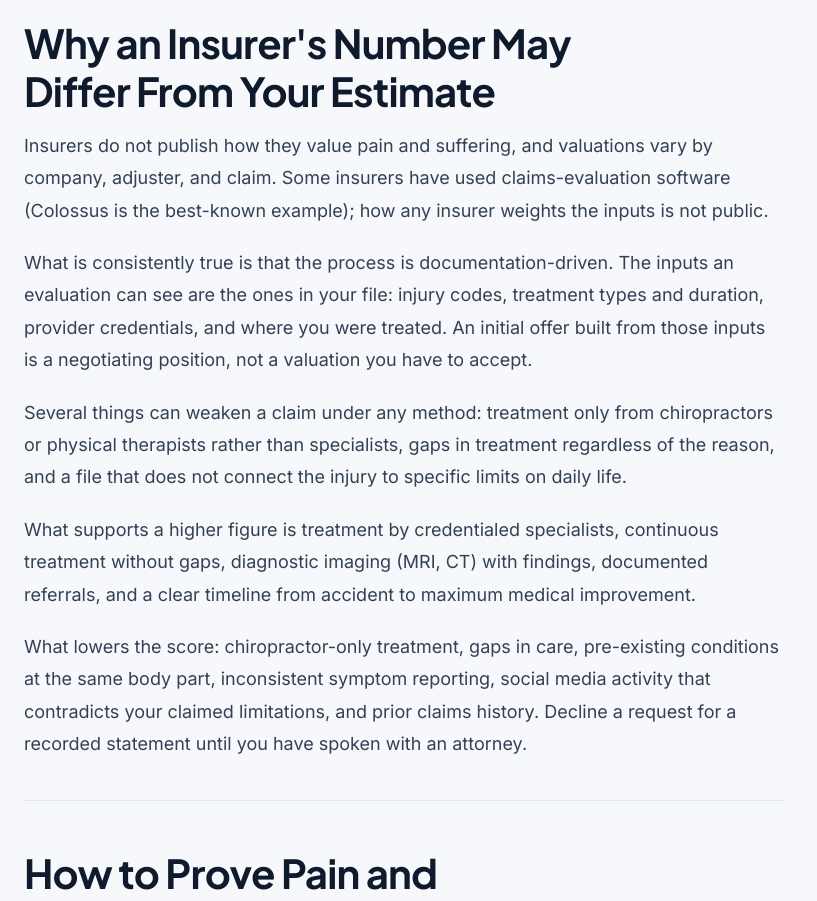
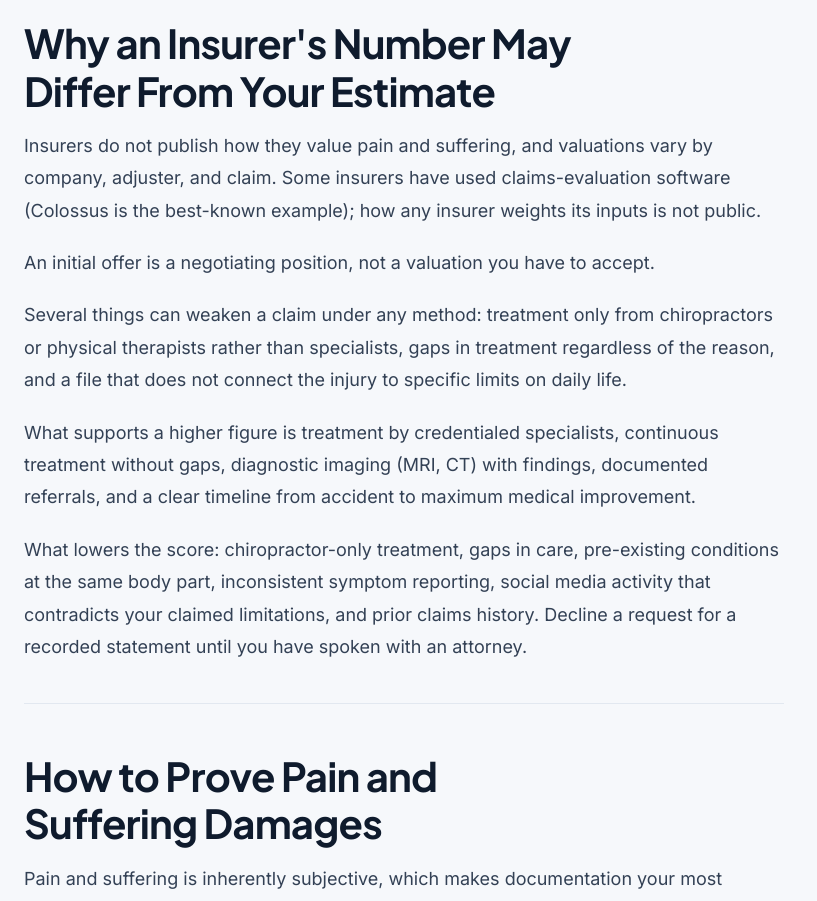
Before and after one commit to ab-554/settlebrook, a Next.js app: page /pain-and-suffering-calculator/guide in a window 1280 px wide. Shown: the part 5140-6041 px from the top of the page, without its empty margins (0-817 px from the left). Built offline with nearby package versions, Linux system fonts and the light colour scheme.

Commit message:
Remove unsourced claims from main tool pages (guide)
Co-Authored-By: Claude Sonnet 5.5 <noreply@anthropic.com>
Claude-Session: https://claude.ai/code/session_017fruwJ6neSFW2BDRtYh35p

```diff
--- a/app/pain-and-suffering-calculator/guide/page.tsx
+++ b/app/pain-and-suffering-calculator/guide/page.tsx
@@ -225,8 +225,8 @@ export default function GuidePage() {
             <hr style={{ borderColor: "var(--line)", margin: "40px 0" }} />
 
             <h2 className="heading-display h2-editorial">Why an Insurer&apos;s Number May Differ From Your Estimate</h2>
-            <p style={{ color: 'var(--ink-2)', lineHeight: 1.8, marginBottom: 20 }}>Insurers do not publish how they value pain and suffering, and valuations vary by company, adjuster, and claim. Some insurers have used claims-evaluation software (Colossus is the best-known example); how any insurer weights the inputs is not public.</p>
-            <p style={{ color: 'var(--ink-2)', lineHeight: 1.8, marginBottom: 20 }}>What is consistently true is that the process is documentation-driven. The inputs an evaluation can see are the ones in your file: injury codes, treatment types and duration, provider credentials, and where you were treated. An initial offer built from those inputs is a negotiating position, not a valuation you have to accept.</p>
+            <p style={{ color: 'var(--ink-2)', lineHeight: 1.8, marginBottom: 20 }}>Insurers do not publish how they value pain and suffering, and valuations vary by company, adjuster, and claim. Some insurers have used claims-evaluation software (Colossus is the best-known example); how any insurer weights its inputs is not public.</p>
+            <p style={{ color: 'var(--ink-2)', lineHeight: 1.8, marginBottom: 20 }}>An initial offer is a negotiating position, not a valuation you have to accept.</p>
             <p style={{ color: 'var(--ink-2)', lineHeight: 1.8, marginBottom: 20 }}>Several things can weaken a claim under any method: treatment only from chiropractors or physical therapists rather than specialists, gaps in treatment regardless of the reason, and a file that does not connect the injury to specific limits on daily life.</p>
             <p style={{ color: 'var(--ink-2)', lineHeight: 1.8, marginBottom: 20 }}>What supports a higher figure is treatment by credentialed specialists, continuous treatment without gaps, diagnostic imaging (MRI, CT) with findings, documented referrals, and a clear timeline from accident to maximum medical improvement.</p>
             <p style={{ color: 'var(--ink-2)', lineHeight: 1.8, marginBottom: 20 }}>What lowers the score: chiropractor-only treatment, gaps in care, pre-existing conditions at the same body part, inconsistent symptom reporting, social media activity that contradicts your claimed limitations, and prior claims history. Decline a request for a recorded statement until you have spoken with an attorney.</p>
```
